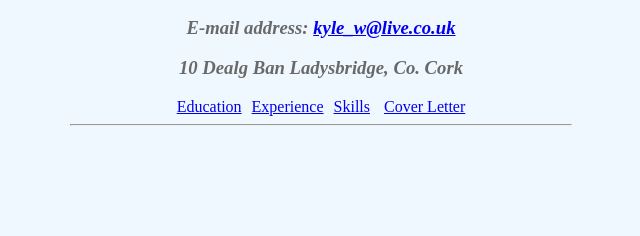
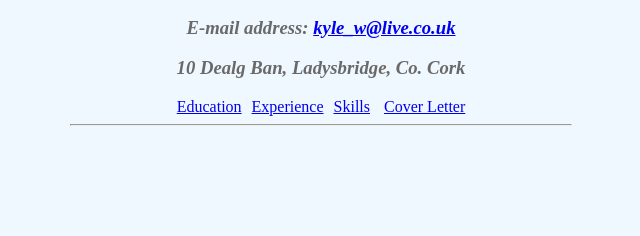
Before and after one commit to Kylew4/Kylew4.github.io, a plain HTML site: page profile/index.html in a window 1280 px wide. Shown: the part 532-768 px from the top of the page, 319-959 px from the left. Drawn offline with Linux system fonts and the light colour scheme.

Commit message:
update before bootstrap changes

```diff
--- a/profile/index.html
+++ b/profile/index.html
@@ -16,7 +16,7 @@
 		<h3> E-mail address:
 		<a href="mailto:kyle_w@live.co.uk"> kyle_w@live.co.uk</a>
 		</h3>
-		<h3> 10 Dealg Ban Ladysbridge, Co. Cork </h3>
+		<h3> 10 Dealg Ban, Ladysbridge, Co. Cork </h3>
 		</address>
 	<!--- Nav links--->
 		<a href="#education" class="nav">Education</a><a href="#experience" class="nav">Experience</a><a href="#skills" class="nav">Skills</a> <a href="../index.html" class="nav">Cover Letter</a>
```
Also changed, not shown: index.html (+1 -1 lines), test.txt (deleted).
